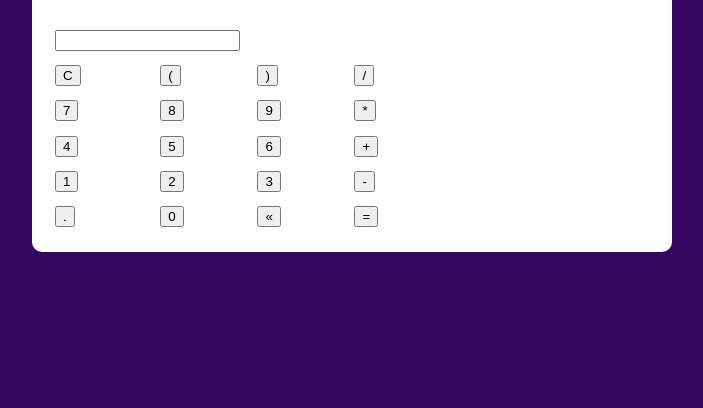
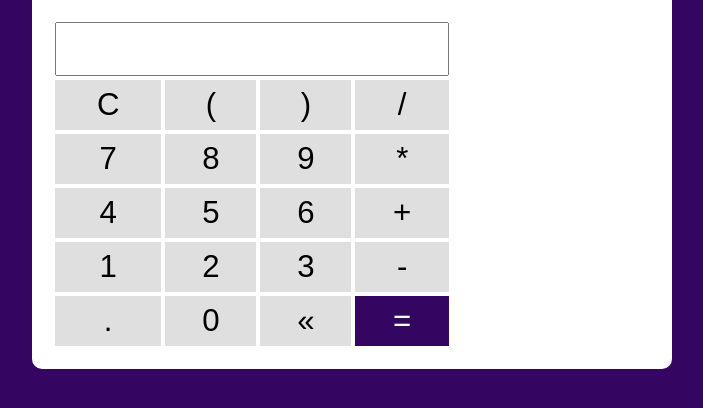
Before and after one commit to tiago-bitten/calculadora-javascript, a plain HTML site: page index.html in a window 1280 px wide. Shown: the part 104-512 px from the top of the page, without its empty margins (288-991 px from the left). Drawn offline with nearby package versions, Linux system fonts and the light colour scheme.

Commit message:
Adicionando estilização para o projeto

```diff
--- a/assets/css/style.css
+++ b/assets/css/style.css
@@ -62,3 +62,31 @@ form button:hover {
 .calculadora {
     width: 400px;
 }
+
+.display {
+    font-size: 2em;
+    width: 100%;
+    text-align: right;
+}
+
+.btn {
+    width: 100%;
+    height: 50px;
+    font-size: 1.5em;
+    border: none;
+    background: #dfdfdf;
+    cursor: pointer;
+}
+
+.btn:hover {
+    background: rgb(209, 209, 209);
+}
+
+.btn-eq {
+    background: var(--primary-color);
+    color: white;
+}
+
+.btn-eq:hover {
+    background: var(--primary-color-darker);
+}
```
